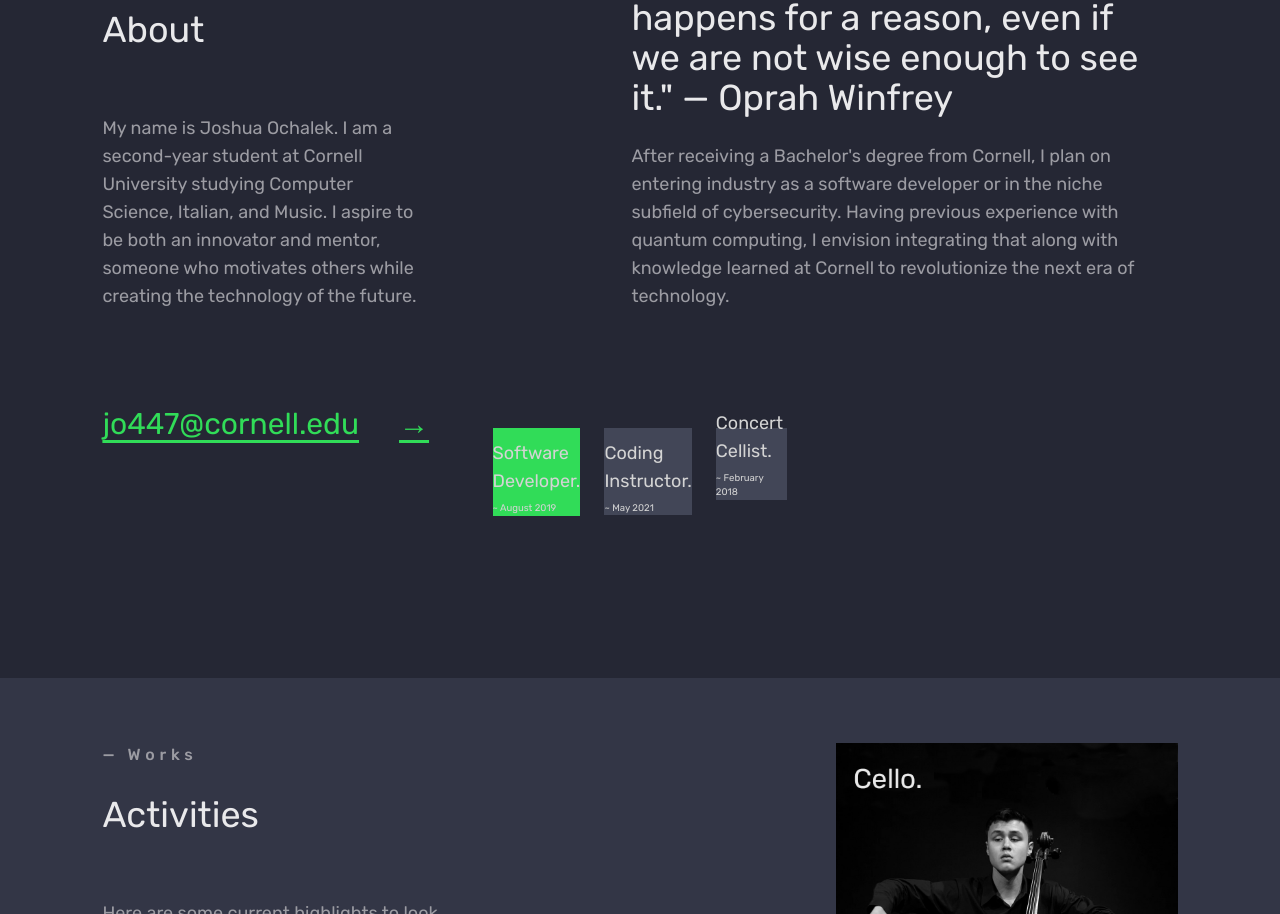
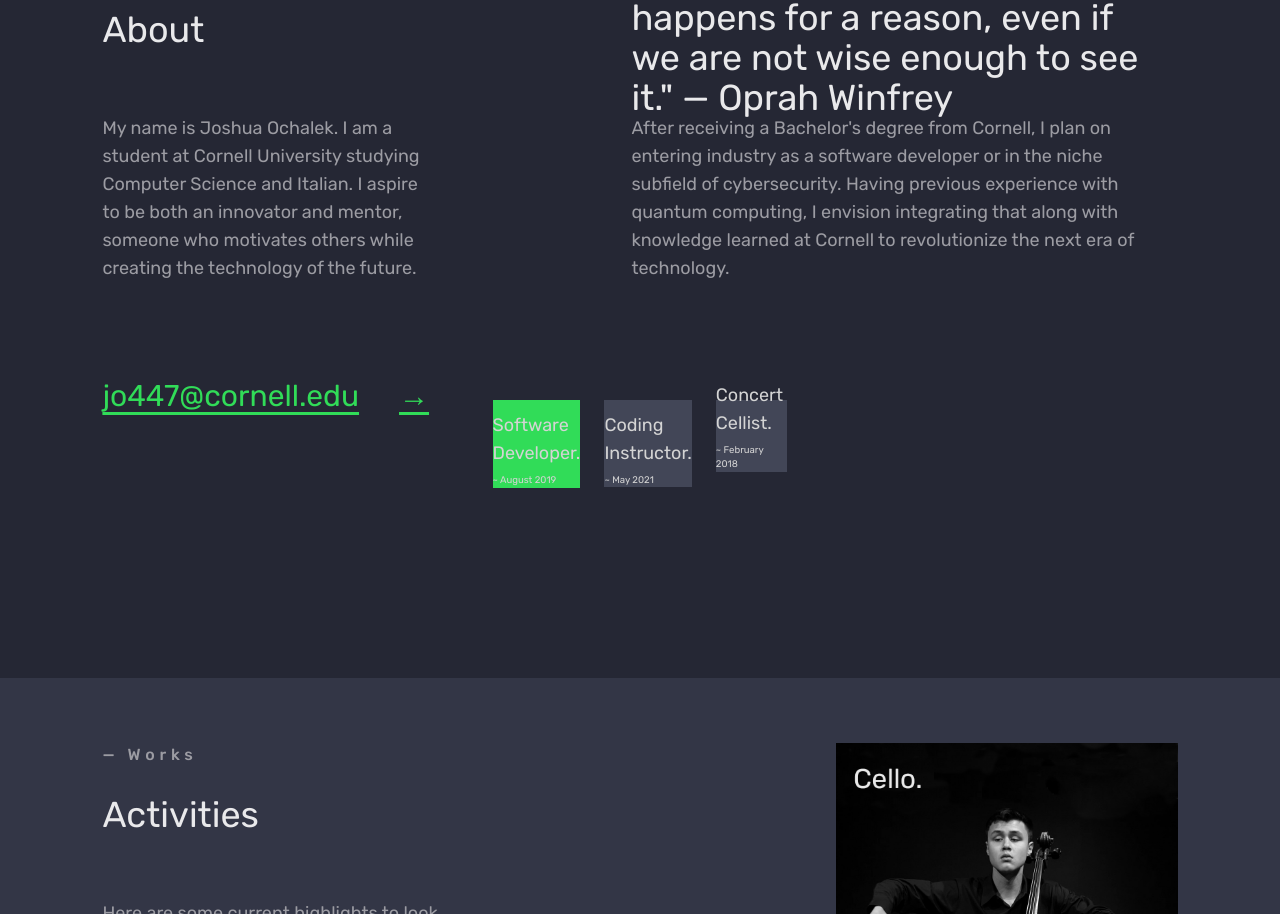
Before and after one commit to pjochillin/portfolio, a Next.js app: page / in a window 1280 px wide. Shown: the part 1093-2007 px from the top of the page. Built offline with nearby package versions, Linux system fonts and the light colour scheme.

Commit message:
Update description
- Update description to change aim of description

```diff
--- a/components/description.tsx
+++ b/components/description.tsx
@@ -48,7 +48,7 @@ export default function description() {
                     <h1 id="about" className="font-medium tracking-[0.3rem] text-theme_gray">— About</h1>
                     <h1 className="pt-7 text-2xl min-[1000px]:text-4xl text-secondary_white">About</h1>
                     <p className="text-theme_gray text-md min-[1000px]:text-lg mt-10 min-[1000px]:mt-24 min-[1100px]:mt-16 min-[1300px]:mt-10 leading-loose">
-                        My name is Joshua Ochalek. I am a second-year student at Cornell University studying Computer Science, Italian, and Music.
+                        My name is Joshua Ochalek. I am a student at Cornell University studying Computer Science and Italian.
                         I aspire to be both an innovator and mentor, someone who motivates others while creating the technology of the future.
                     </p>
                 </div>
```
